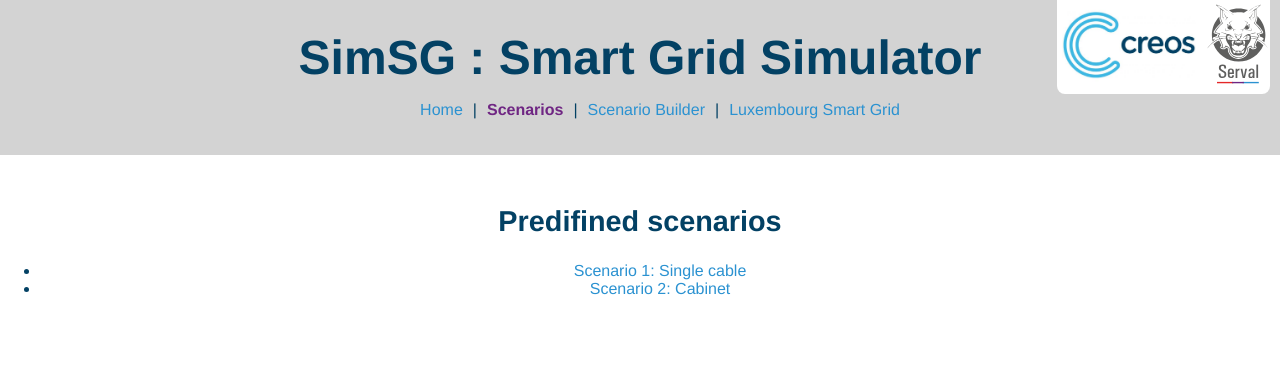
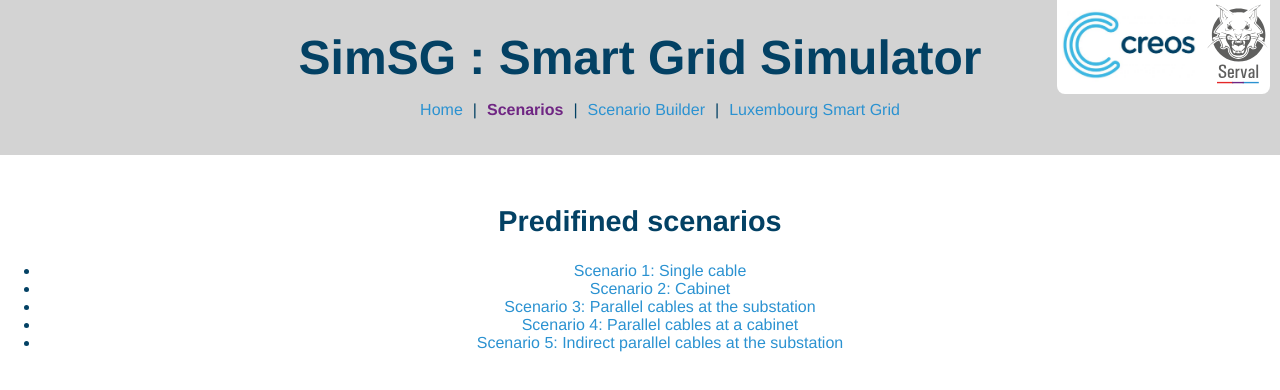
Before and after one commit to serval-uni-lu/creos.simSG.api, a Vue app in the folder website/: page /scenario in a window 1280 px wide. Shown: the top 390 px of the page. Built offline with nearby package versions, Linux system fonts and the light colour scheme.

Commit message:
ui improvement

```diff
--- a/website/src/assets/scenarios/scenarios.json
+++ b/website/src/assets/scenarios/scenarios.json
@@ -10,5 +10,24 @@
         "url": "sc2-cabinet",
         "title": "Scenario 2: Cabinet",
         "shortTile": "Cabinet"
+    },
+    {
+        "id": 3,
+        "url": "sc3-para-transfo",
+        "title": "Scenario 3: Parallel cables at the substation",
+        "shortTile": "Parallel@Substation"
+    },
+    {
+        "id": 4,
+        "url": "sc4-para-cabinet",
+        "title": "Scenario 4: Parallel cables at a cabinet",
+        "shortTile": "Parallel@Cabinet"
+    },
+    {
+        "id": 5,
+        "url": "sc4-indirect-para",
+        "title": "Scenario 5: Indirect parallel cables at the substation",
+        "shortTile": "Indirect parallel"
     }
+
 ]
--- a/website/src/components/Header.vue
+++ b/website/src/components/Header.vue
@@ -43,9 +43,11 @@ $logo-height: 90px;
 $position: right;
 $header-color: lightgray;
 
+$padding-menu-separator: 10px;
+
 ul.separator li + li:before {
     content: "|";
-    padding: 0 10px;
+    padding: 0 $padding-menu-separator;
 }
 
 ol.stop li + li:before {
@@ -64,14 +66,14 @@ ul.separator a {
 
 
 ul.separator li ol.stop {
-    padding: 0;
+    padding: 0 10px;
     position: absolute;
     top: 100%;
     display:none;
     background-color: $header-color;
-    left: 10px;
-    width: 100px;
+    left: 2 * $padding-menu-separator;
     box-shadow: 0px 8px 16px 0px rgba(0,0,0,0.2);
+    text-align: left;
 }
 
 ul.separator li:hover ol.stop {
--- a/website/src/components/ScenarioView.vue
+++ b/website/src/components/ScenarioView.vue
@@ -8,7 +8,7 @@
             #vue
                 Sc1SingleCable(v-if="name === 'sc1-sglCable'")
                 Sc2Cable(v-else-if="name === 'sc2-cabinet'")
-                h3(v-else) Oups...Component not yet implemented for {{title}}.
+                h3(v-else) Oups...Component not yet implemented.
 
             <Inspector id="inspector" :meterId="currentMeterId" v-bind:class="{show: inspVisible}"/>
 
@@ -34,7 +34,7 @@ export default {
                 }
             }
 
-            return "ERROR"
+            return "Scenario \"" + this.name + "\" does not exist."
         },
         ...mapState({
             inspVisible: state => state.inspVisible,
```
Also changed, not shown: 1 other file (tests, documents, lock files or other folders).
